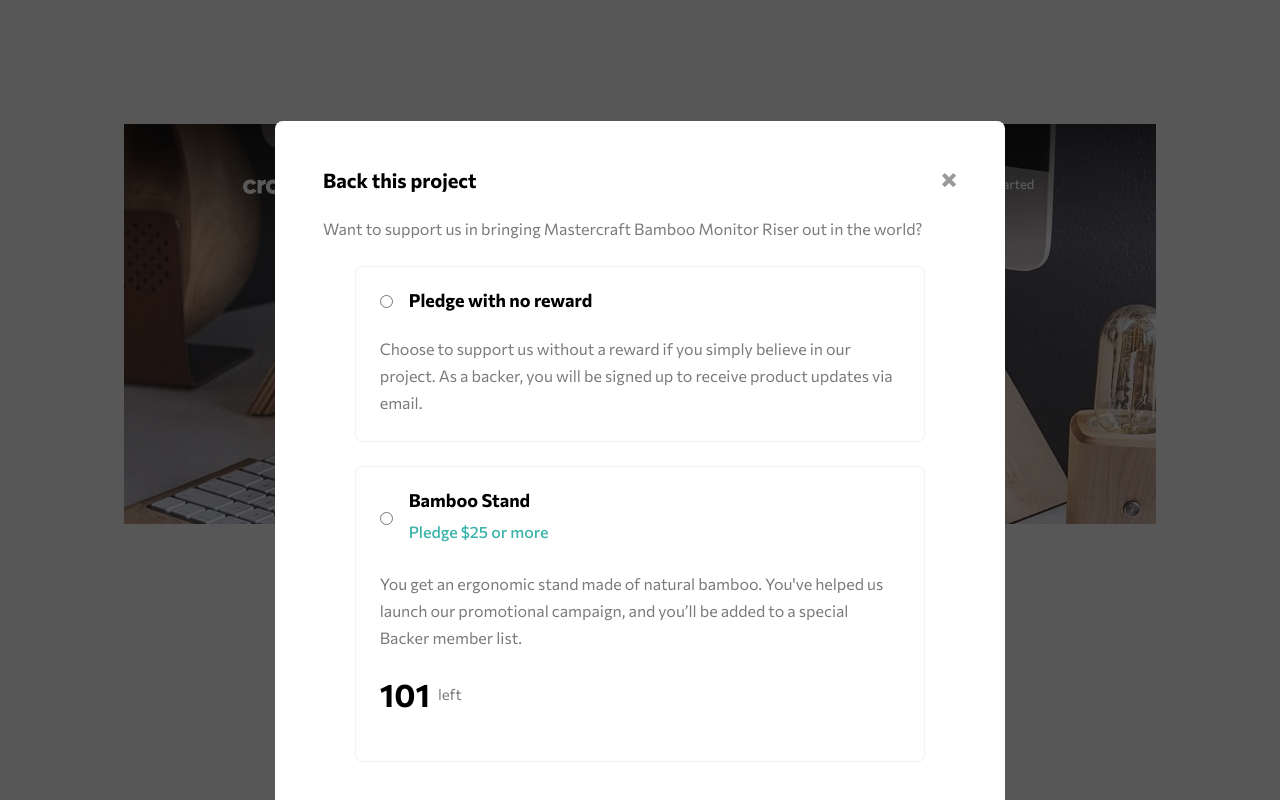
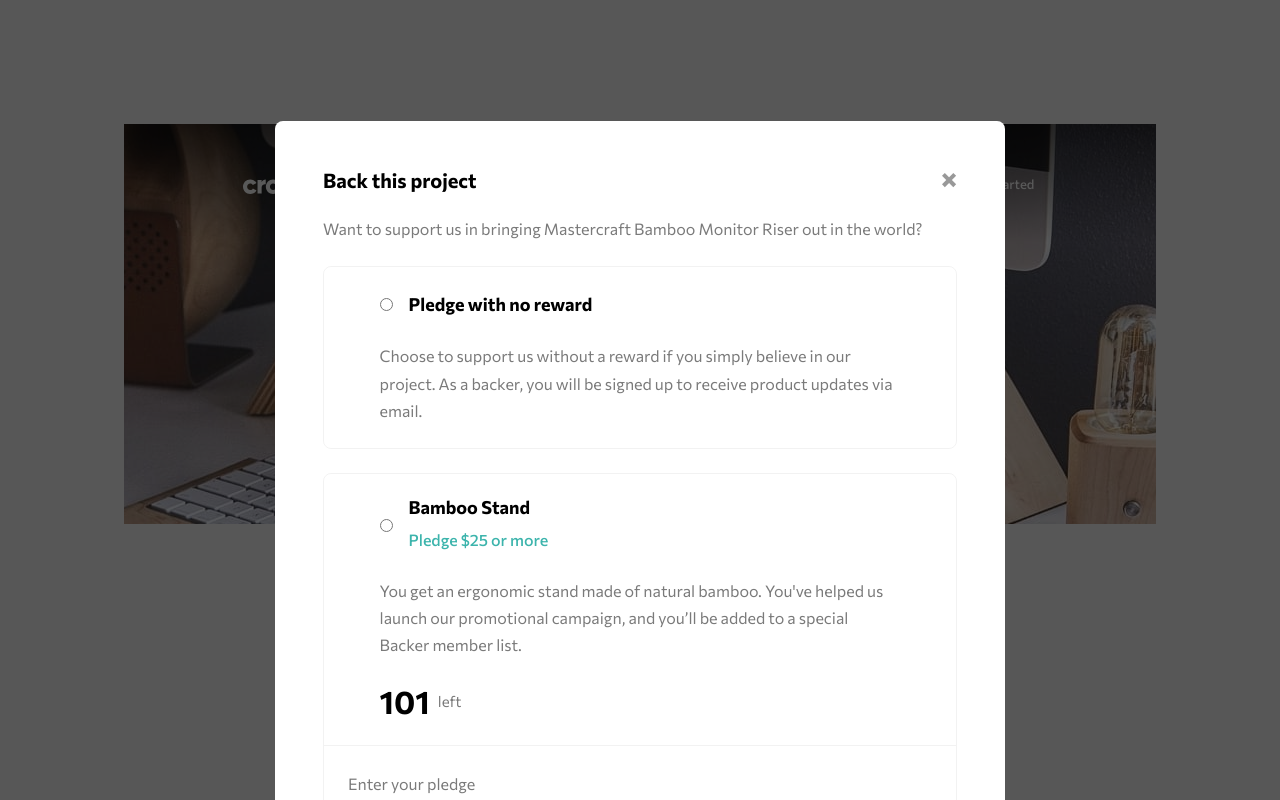
Before and after one commit to BlessTheBoy/crowfunding-product, a website: page index.html in a window 1280 px wide. Both pictures are taken after a click on the button "Back this project". Shown: the top 800 px of the page. Drawn offline with Linux system fonts and the light colour scheme; files that its build step writes are made by us from their sources.

Commit message:
closing today

```diff
--- a/app/js/script.js
+++ b/app/js/script.js
@@ -34,6 +34,7 @@
 }
 
 // Modals
+const modal = document.querySelector(".popup-modal");
 const modalTriggers = document.querySelectorAll(".popup-trigger");
 const modalCloseTrigger = document.querySelector(".popup-modal__close");
 const modalContainer = document.querySelector(".modal-container");
@@ -69,5 +70,10 @@
     modalContainer.addEventListener("click", () => {
       closeModal();
     });
+    modal.addEventListener("click", () => {
+      // closeModal();
+      // Do nothing
+      console.log("Modal clicked");
+    });
   });
 });
--- a/app/scss/components/modals.scss
+++ b/app/scss/components/modals.scss
@@ -46,13 +46,28 @@
   }
   ul {
     list-style: none;
+
+    li:not(:last-child) {
+      margin-bottom: rem(24);
+    }
+
+    article {
+      border: var(--card-border);
+      border-radius: var(--card-radius);
+    }
   }
 
   .productCard {
+    margin-bottom: 0;
+    border: none;
     header {
       display: flex;
       align-items: center;
       gap: 1rem;
     }
   }
+  .productForm {
+    border-top: var(--card-border);
+    padding: rem(24);
+  }
 }
--- a/app/scss/components/productCard.scss
+++ b/app/scss/components/productCard.scss
@@ -1,7 +1,7 @@
 @use "../util" as *;
 
 .productCard {
-  border: 1px solid rgba(0, 0, 0, 0.0497193);
+  border: var(--card-border);
   padding: rem(24);
 
   &.out-of-stock {
--- a/app/scss/globals/variables.scss
+++ b/app/scss/globals/variables.scss
@@ -1,5 +1,6 @@
 @use "../util" as *;
 
 :root {
-  --card-radius: .5rem;
+  --card-radius: 0.5rem;
+  --card-border: 1px solid rgba(0, 0, 0, 0.0497193);
 }
--- a/index.html
+++ b/index.html
@@ -213,15 +213,19 @@
             in the world?
           </p>
           <ul>
-            <li class="card productCard">
+            <li>
               <article>
+                <div class="card productCard">
                   <header>
+                    <span class="radio">
                       <input
                         type="radio"
                         name="product"
                         id="no-pledge"
                         value="no-pledge"
                       />
+                      <span></span>
+                    </span>
                     <div>
                       <h3 class="card__heading productCard-name">
                         Pledge with no reward
@@ -229,33 +233,48 @@
                     </div>
                   </header>
                   <p>
-                  Choose to support us without a reward if you simply believe in
-                  our project. As a backer, you will be signed up to receive
-                  product updates via email.
+                    Choose to support us without a reward if you simply believe
+                    in our project. As a backer, you will be signed up to
+                    receive product updates via email.
                   </p>
+                </div>
+                <div></div>
               </article>
             </li>
-            <li class="card productCard">
+            <li>
               <article>
+                <div class="card productCard">
                   <header>
+                    <span class="radio">
                       <input
                         type="radio"
                         name="product"
                         id="no-pledge"
                         value="no-pledge"
                       />
+                      <span></span>
+                    </span>
                     <div>
-                    <h3 class="card__heading productCard-name">Bamboo Stand</h3>
+                      <h3 class="card__heading productCard-name">
+                        Bamboo Stand
+                      </h3>
                       <p class="card__subHeading">Pledge $25 or more</p>
                     </div>
                   </header>
                   <p>
                     You get an ergonomic stand made of natural bamboo. You've
-                  helped us launch our promotional campaign, and you’ll be added
-                  to a special Backer member list.
+                    helped us launch our promotional campaign, and you’ll be
+                    added to a special Backer member list.
                   </p>
                   <p class="productCard-amount"><span>101</span> left</p>
-                <div></div>
+                </div>
+                <div class="productForm">
+                  <p>Enter your pledge</p>
+                  <form action="">
+                    <input type="text" name="pledge" id="bamboo-stand-pledge" />
+                    <input type="submit" value="Continue" class="btn" />
+                  </form>
+                </div>
               </article>
             </li>
           </ul>
@@ -267,7 +286,7 @@
       101 left
 
       <!-- Selected pledge start -->
-      Enter your pledge $25 Continue
+      $25 Continue
       <!-- Selected pledge end -->
 
       Black Edition Stand Pledge $75 or more You get a Black Special Edition
```
Also changed, not shown: dist/script.js, dist/style.css, 2 other files. Lines whose indentation alone changed are shown as unchanged.
